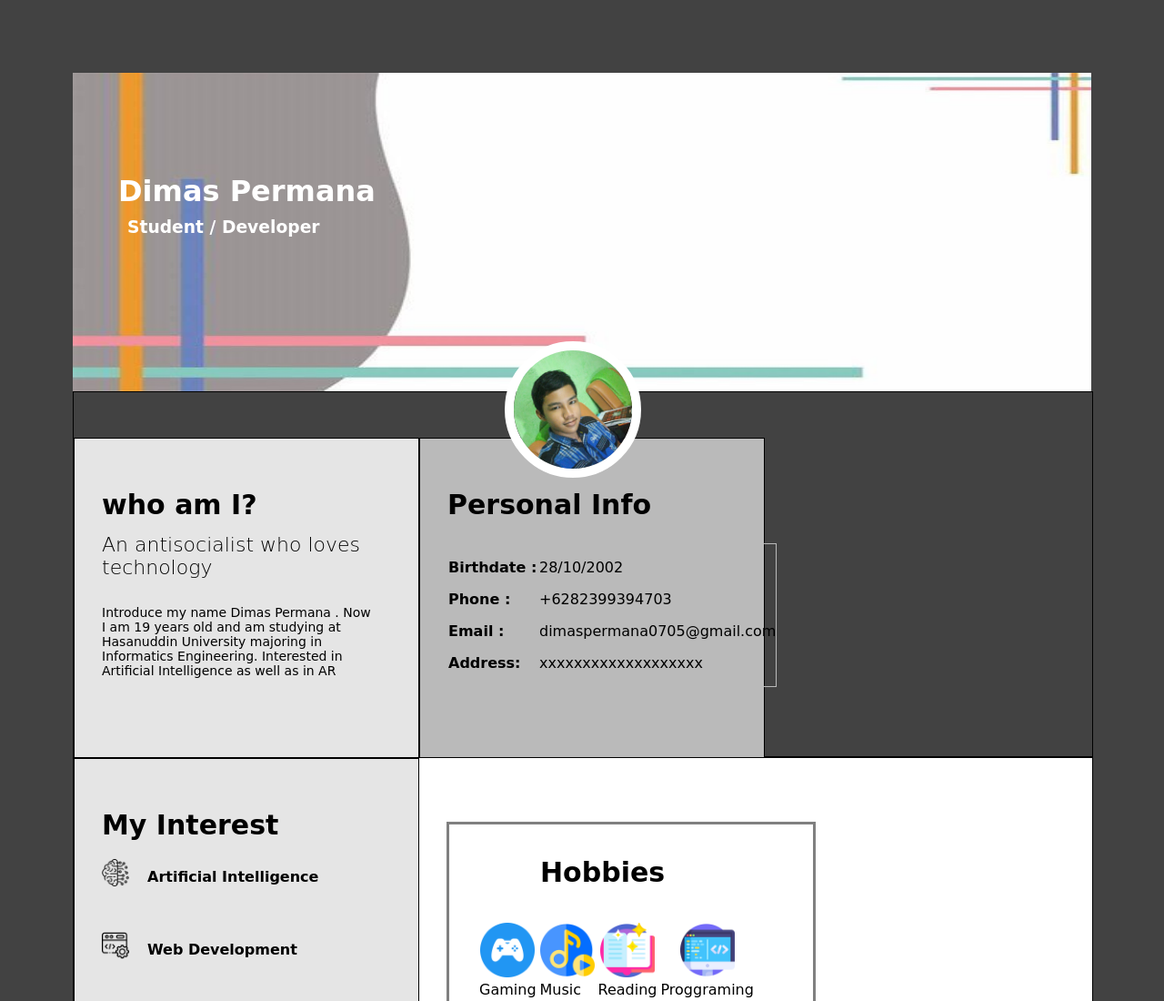
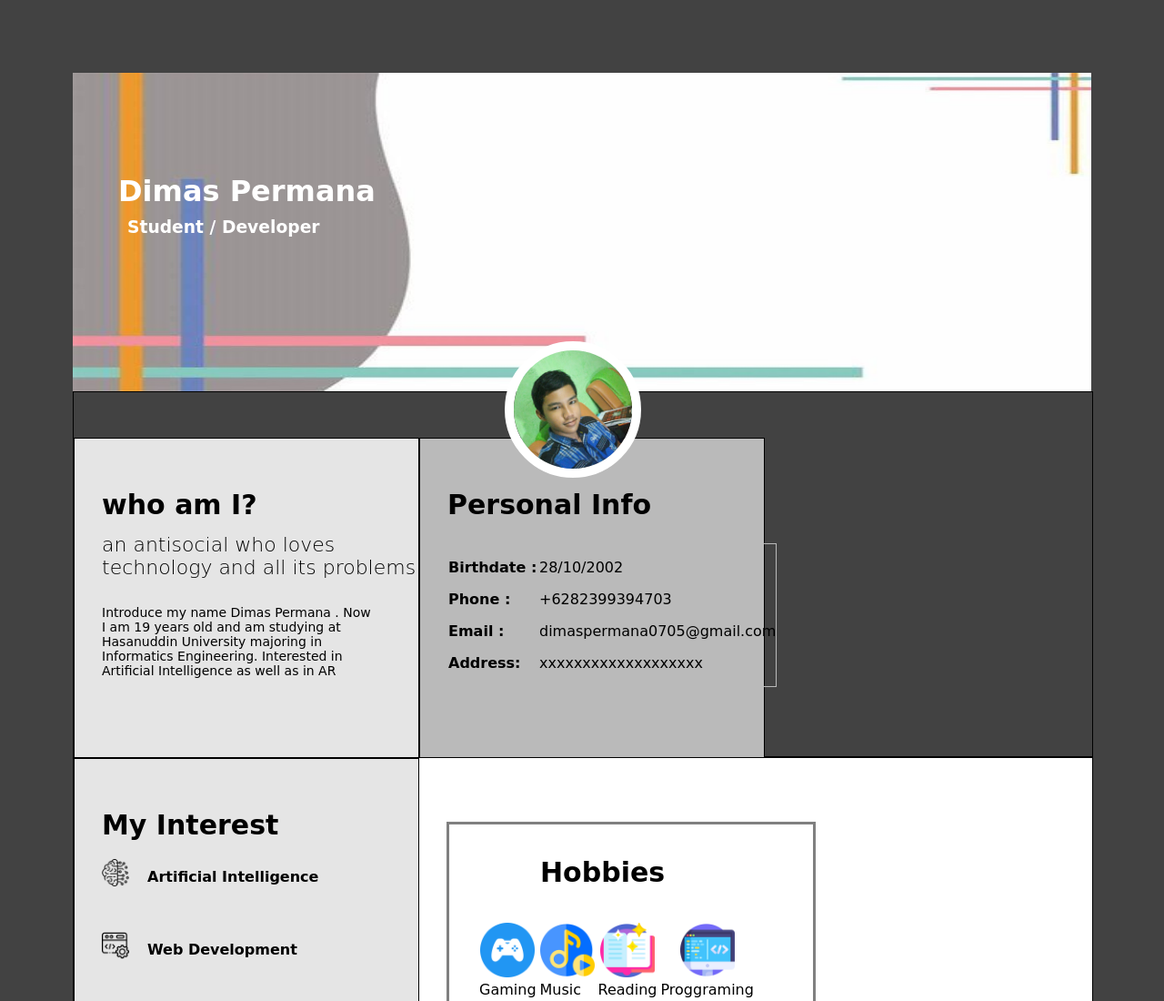
Before and after one commit to Dimperr/Dimperr.github.io, a plain HTML site: page index.html in a window 1280 px wide. Shown: the top 1100 px of the page at 91% size. Drawn offline with Linux system fonts and the light colour scheme.

Commit message:
Update index.html

```diff
--- a/index.html
+++ b/index.html
@@ -15,7 +15,7 @@
                 <div class="middleResume">
                     <div class="about">
                         <h2> who am I?</h2>
-                        <h4> An antisocialist who loves technology </h4>
+                        <h4> an antisocial who loves technology and all its problems </h4>
                         <p> Introduce my name Dimas Permana .
                             Now I am 19 years old and am studying at Hasanuddin University majoring in Informatics Engineering.
                             Interested in Artificial Intelligence as well as in AR
```
